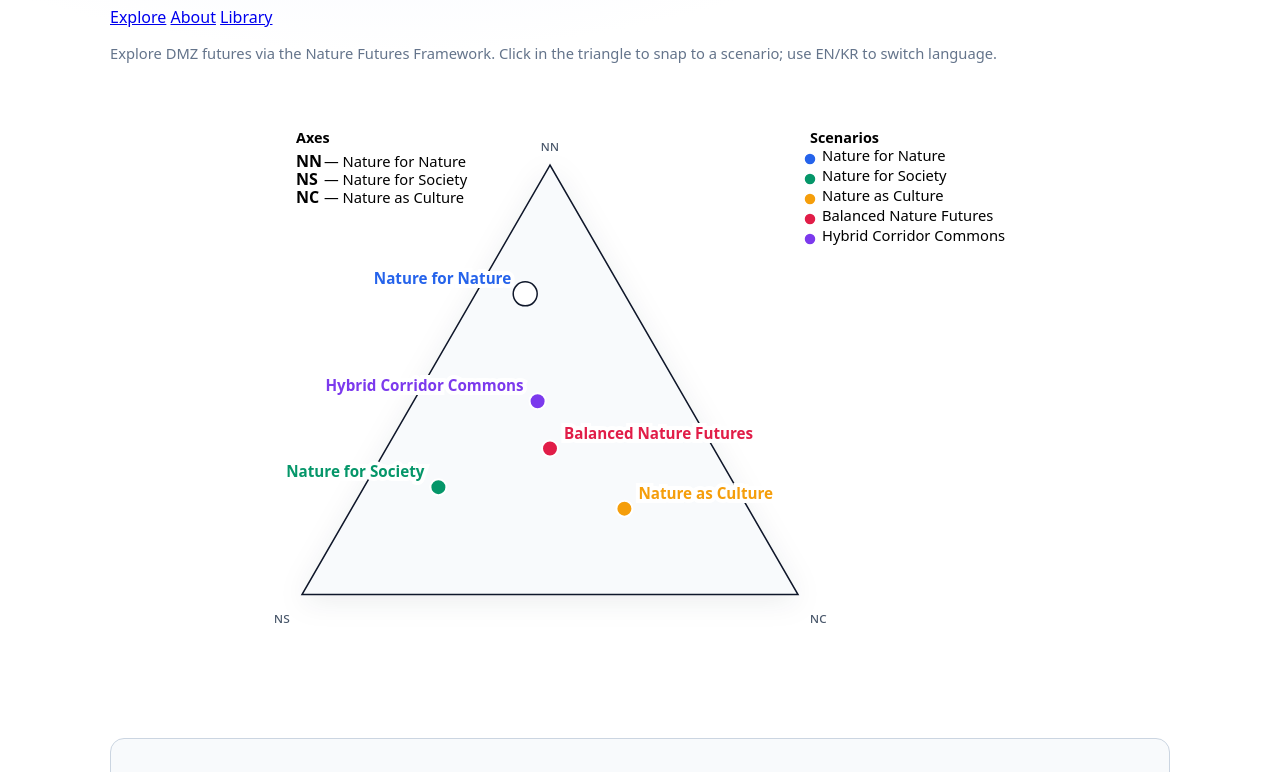
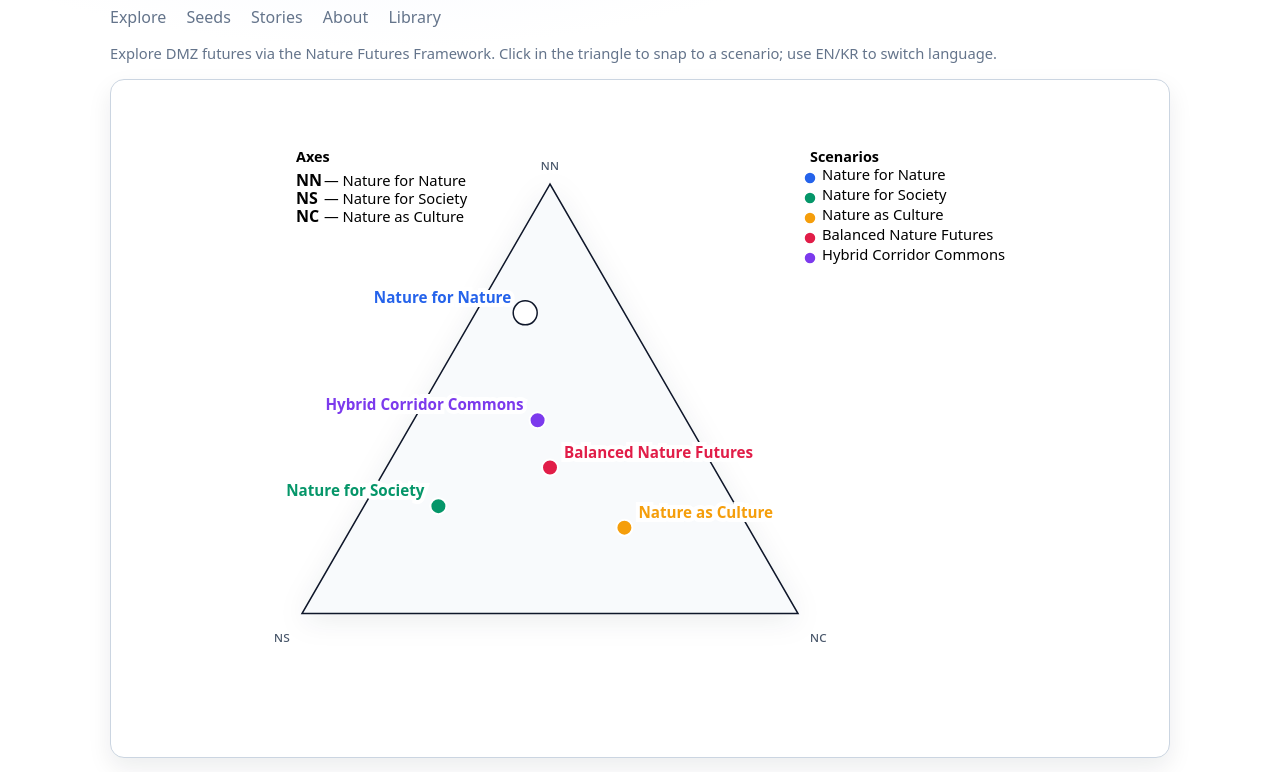
Before and after one commit to gdpeterson/DMZ-NFF-scenarios, a plain HTML site: page index.html in a window 1280 px wide. Shown: the part 112-884 px from the top of the page. Drawn offline with nearby package versions, Linux system fonts and the light colour scheme.

Commit message:
Update index.html
fixed errors in structure

```diff
--- a/index.html
+++ b/index.html
@@ -15,16 +15,7 @@
       background: radial-gradient(1200px 600px at 30% -10%, #eef2ff 0%, #ffffff 55%);
     }
     header{ display:flex; justify-content:space-between; align-items:center; gap:1rem; flex-wrap:wrap; }
-
-<nav>
-  <a href="#explore">Explore</a>
-  <a href="seeds.html">Seeds</a>
-  <a href="stories.html">Stories</a>
-  <a href="#about">About</a>
-  <a href="#library">Library</a>
-</nav>
-
-
+    nav a{ color:var(--muted); text-decoration:none; margin-right:1rem; }
     #plot{ margin-top:1rem; border:1px solid var(--stroke); border-radius:14px; padding:16px; background:#fff; box-shadow:var(--shadow); }
     .card{ margin-top:1rem; padding:1rem; border:1px solid var(--stroke); border-radius:14px; background:var(--card); }
     .muted{ color:var(--muted); font-size:.92rem; }
@@ -43,15 +34,16 @@
   <!-- Load D3 first -->
   <script src="https://d3js.org/d3.v7.min.js"></script>
   <!-- Load your app (bump ?v= when you update explore.js to bust cache) -->
-  <script src="explore.js?v=11" defer></script>
+  <script src="explore.js?v=12" defer></script>
 
   <!-- Static-site i18n for all non-triangle text -->
   <script>
-    // Bilingual strings for static text on this page (axes stay English via explore.js)
     const STATIC_I18N = {
       en: {
         title: "DMZ Futures Explorer",
         nav_explore: "Explore",
+        nav_seeds: "Seeds",
+        nav_stories: "Stories",
         nav_about: "About",
         nav_library: "Library",
         tagline: "Explore DMZ futures via the Nature Futures Framework. Click in the triangle to snap to a scenario; use EN/KR to switch language.",
@@ -65,6 +57,8 @@
       kr: {
         title: "DMZ 미래 탐색기",
         nav_explore: "탐색",
+        nav_seeds: "시드",
+        nav_stories: "이야기",
         nav_about: "소개",
         nav_library: "자료실",
         tagline: "자연 미래 프레임워크로 DMZ의 가능한 미래를 탐색하세요. 삼각형을 클릭하면 가장 가까운 시나리오로 이동합니다. EN/KR 버튼으로 언어를 전환하세요.",
@@ -86,13 +80,11 @@
       });
     }
 
-    // Initialize static text to saved language BEFORE explore.js renders
     document.addEventListener("DOMContentLoaded", () => {
       const initLang = localStorage.getItem("dmz-lang") || "en";
       updateStaticText(initLang);
     });
 
-    // Listen for language changes from explore.js (see note below)
     document.addEventListener("dmz-lang-change", (e) => {
       updateStaticText(e.detail.lang);
     });
@@ -107,8 +99,11 @@
     </div>
   </header>
 
+  <!-- ✅ NAV GOES IN THE BODY, NOT INSIDE <style> -->
   <nav>
     <a href="#explore" data-i18n="nav_explore">Explore</a>
+    <a href="seeds.html" data-i18n="nav_seeds">Seeds</a>
+    <a href="stories.html" data-i18n="nav_stories">Stories</a>
     <a href="#about" data-i18n="nav_about">About</a>
     <a href="#library" data-i18n="nav_library">Library</a>
   </nav>
```
